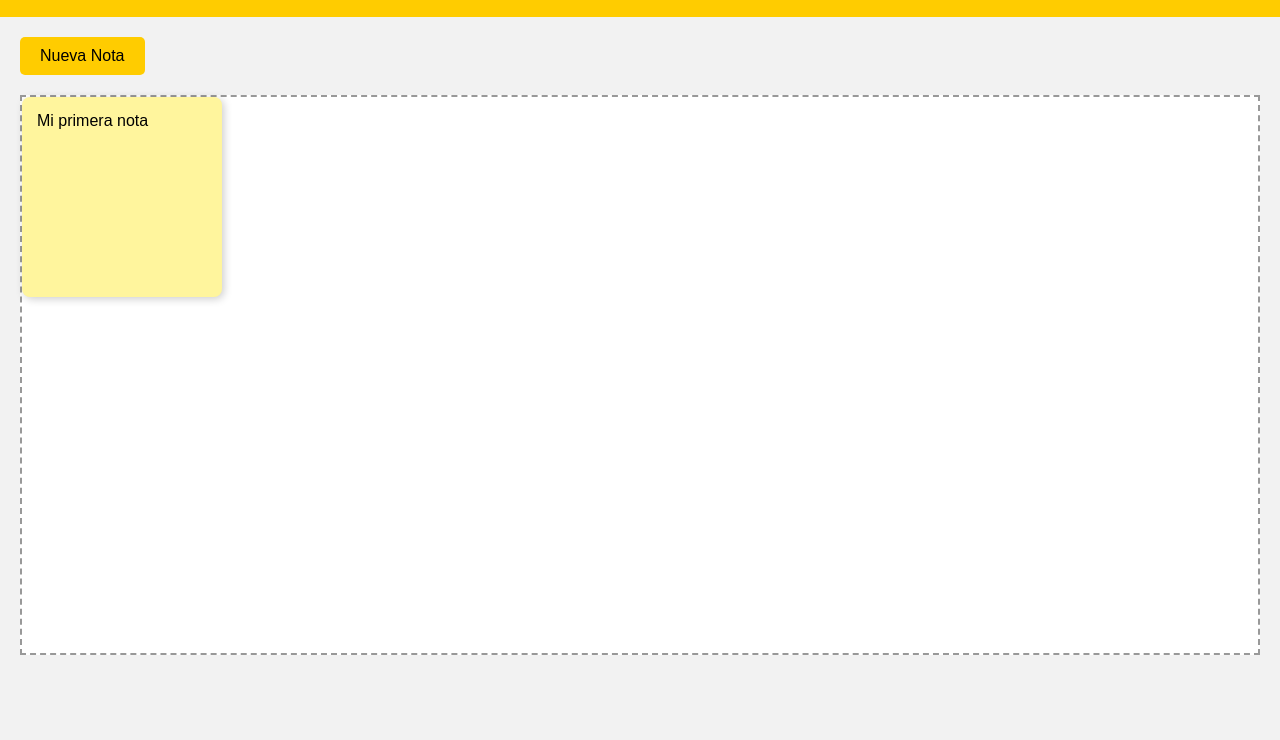
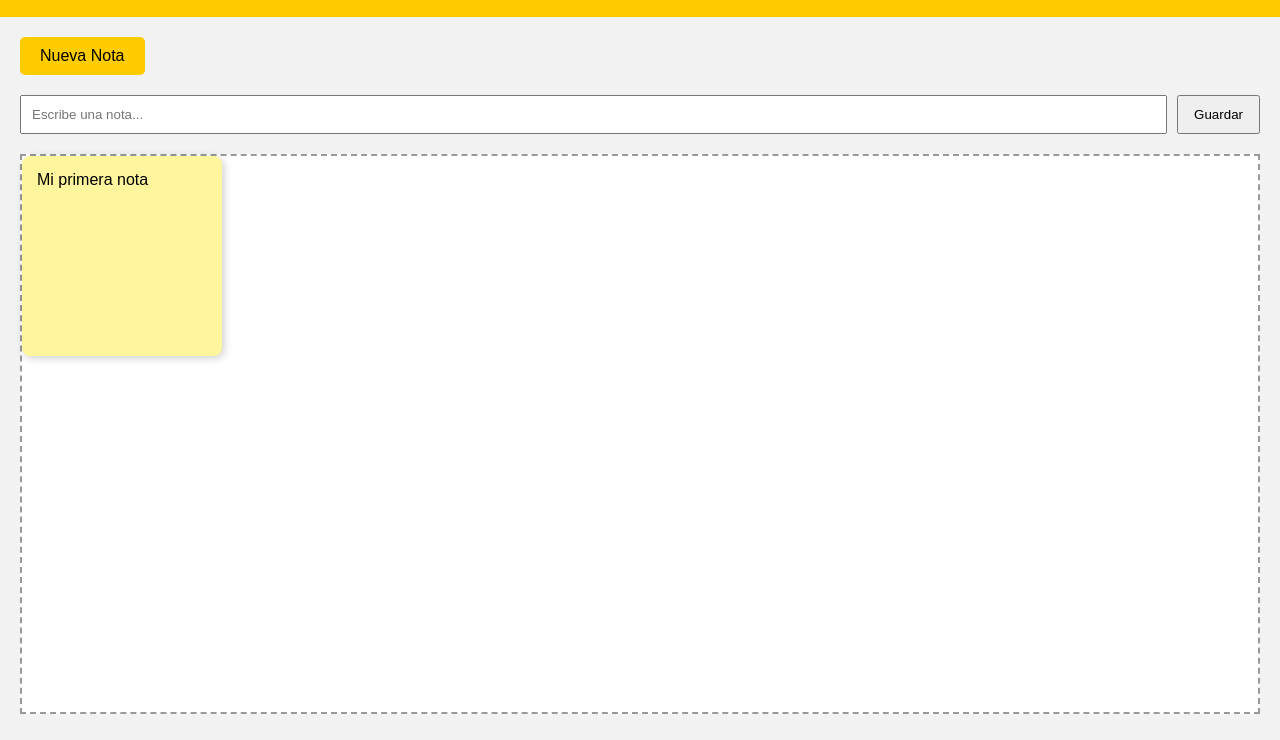
Before and after one commit to sarabenacherfakih/proyecto-firebase, a plain HTML site: page index.html in a window 1280 px wide. Shown: the part 60-800 px from the top of the page. Drawn offline with Linux system fonts and the light colour scheme.

Commit message:
Preparo el formulario para crear notas

```diff
--- a/css/style.css
+++ b/css/style.css
@@ -53,3 +53,19 @@ main {
 .nota p {
     word-wrap: break-word;
 }
+
+#formNota {
+    margin-top: 20px;
+    display: flex;
+    gap: 10px;
+}
+
+#textoNota {
+    flex: 1;
+    padding: 10px;
+}
+
+#formNota button {
+    padding: 10px 15px;
+    cursor: pointer;
+}
--- a/index.html
+++ b/index.html
@@ -19,6 +19,14 @@
             Nueva Nota
         </button>
 
+        <form id="formNota">
+
+            <input type="text" id="textoNota" placeholder="Escribe una nota...">
+
+            <button type="submit">Guardar</button>
+
+        </form>
+
         <section id="tablero">
 
             <div class="nota"><p>Mi primera nota</p></div>
```
